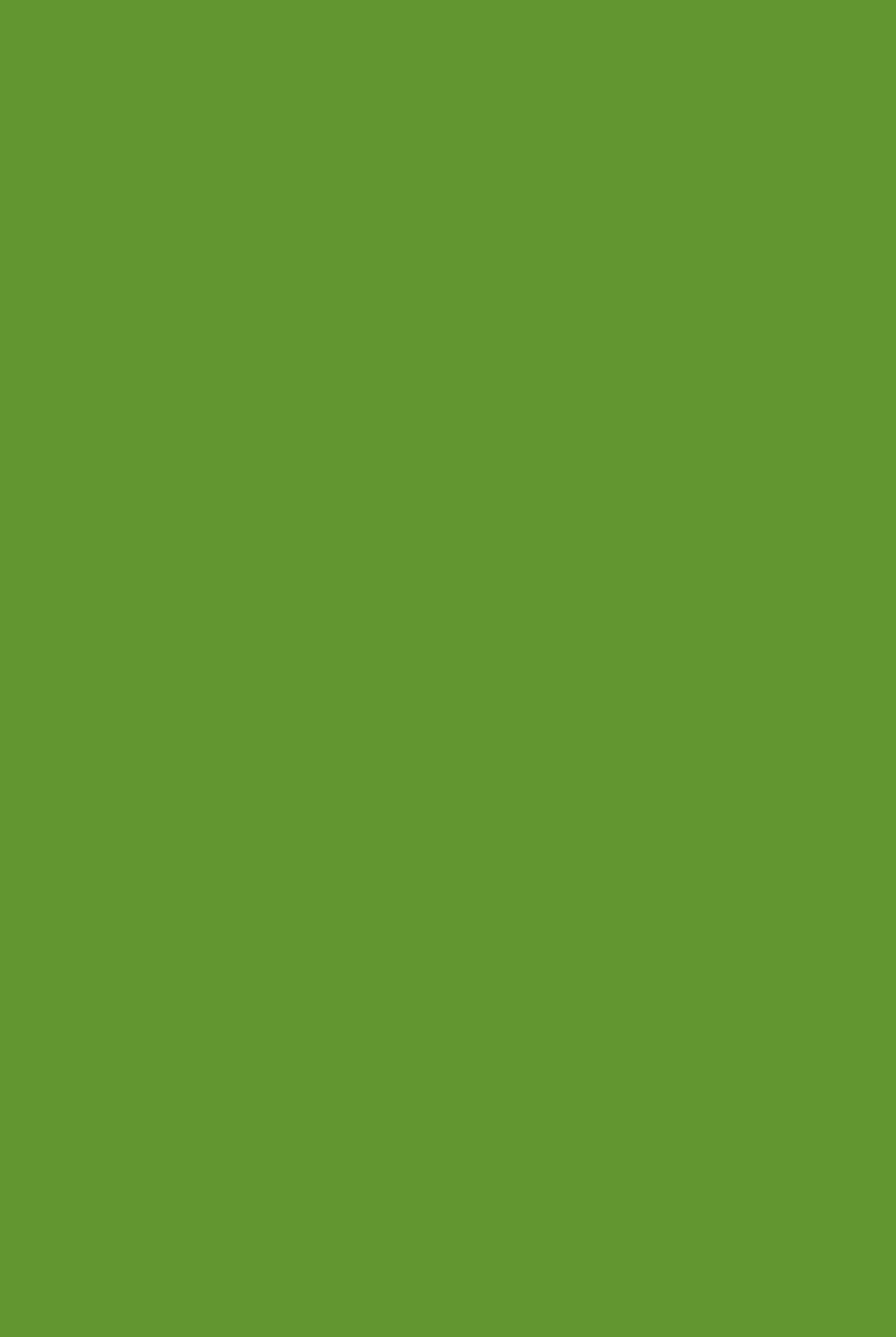
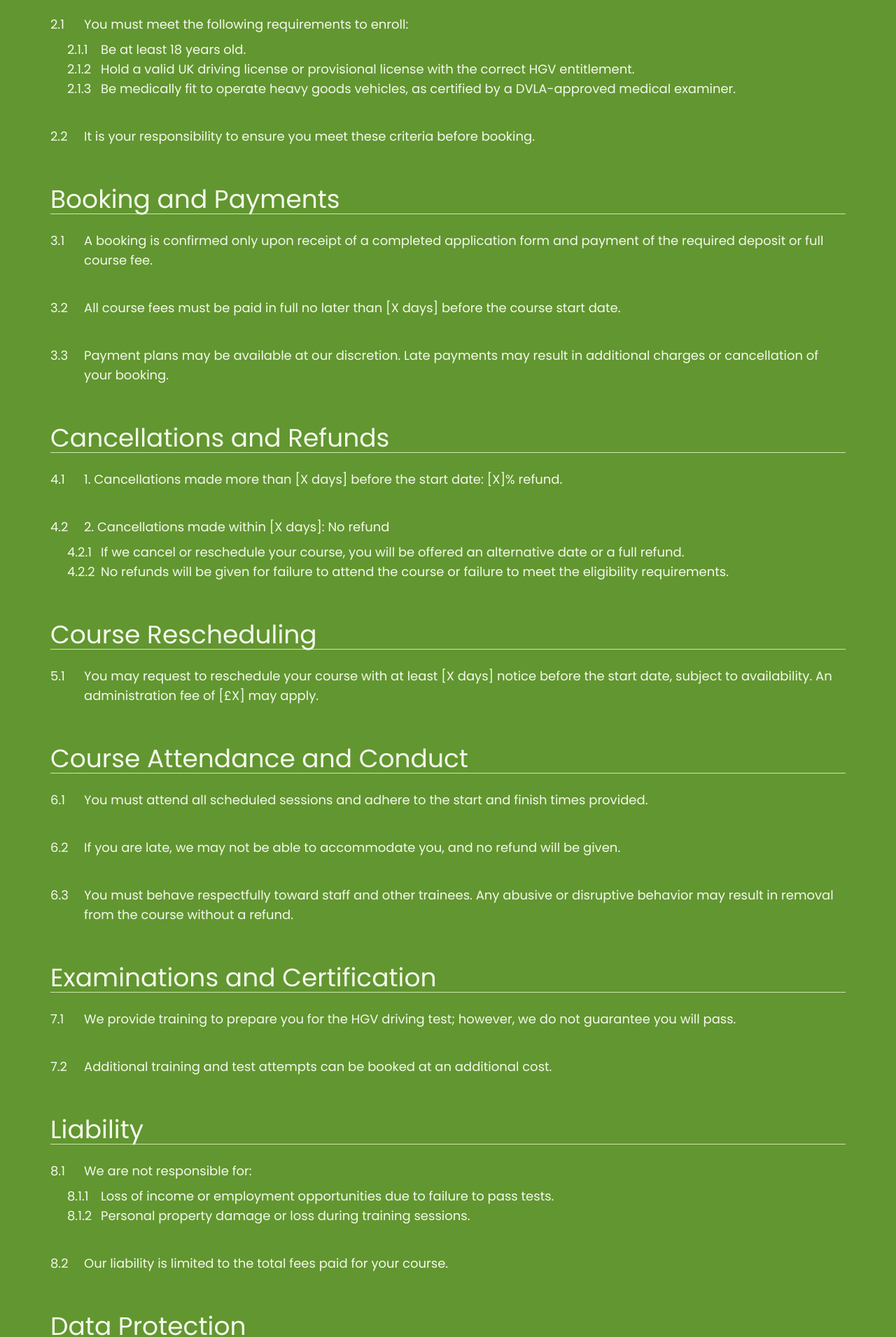
Before and after one commit to BobbyK1996/one-stop-hgv, a Next.js app: page /termsconditions in a window 1280 px wide. Shown: the part 659-2569 px from the top of the page at 70% size. Before the commit the page ends 800 px from the top, so only its background shows below. Built offline with nearby package versions, Linux system fonts and the light colour scheme.

Commit message:
Completed terms & conditions

```diff
--- /dev/null
+++ b/app/_components/HeaderAndText.js
@@ -0,0 +1,62 @@
+function HeaderAndText({ header, children, index: outerIndex }) {
+  const isContentArray = Array.isArray(children);
+
+  return (
+    <div className='flex flex-col'>
+      {header && (
+        <h1 className="text-accent-300 relative mb-4 inline-block border-b border-primary-200 text-3xl duration-200 ease-in-out before:absolute before:bottom-0 before:left-0 before:w-full before:origin-bottom-left before:scale-x-0 before:scale-y-0 before:border-b-2 before:border-l-2 before:border-primary-200 before:transition-transform before:duration-300 before:ease-in-out before:content-[''] after:absolute after:right-0 after:top-0 after:w-full after:origin-top-right after:scale-x-0 after:scale-y-0 after:border-r-2 after:border-t-2 after:border-primary-200 after:transition-transform after:duration-300 after:ease-in-out after:content-[''] hover:border-transparent hover:before:scale-x-100 hover:before:scale-y-100 hover:after:scale-x-100 hover:after:scale-y-100 sm:text-4xl">
+          {header}
+        </h1>
+      )}
+
+      {!isContentArray && children}
+
+      {isContentArray && (
+        <ul>
+          {children.map((item, itemIndex) => {
+            const itemNumber = `${outerIndex + 1}.${itemIndex + 1}`;
+
+            if (item.mainContent) {
+              return (
+                <li
+                  key={itemIndex}
+                  className='flex flex-col mt-2 mb-10 gap-y-2'
+                >
+                  <span className='flex gap-x-4'>
+                    <span className='flex-shrink-0 w-8'>{itemNumber}</span>
+                    <span>{item.mainContent}</span>
+                  </span>
+
+                  {item.subContent && (
+                    <ul className='pl-6'>
+                      {item.subContent.map((subItem, subIndex) => {
+                        const subItemNumber = `${itemNumber}.${subIndex + 1}`;
+                        return (
+                          <li key={subIndex} className='flex gap-x-4'>
+                            <span className='flex-shrink-0 w-8'>
+                              {subItemNumber}
+                            </span>
+                            <span>{subItem}</span>
+                          </li>
+                        );
+                      })}
+                    </ul>
+                  )}
+                </li>
+              );
+            } else {
+              return (
+                <li key={itemIndex} className='flex gap-x-4'>
+                  <span className='flex-shrink-0 w-8'>{itemNumber}</span>
+                  <span>{item}</span>
+                </li>
+              );
+            }
+          })}
+        </ul>
+      )}
+    </div>
+  );
+}
+
+export default HeaderAndText;
--- a/app/_lib/data.js
+++ b/app/_lib/data.js
@@ -150,3 +150,169 @@ export const CONTACT_DATA = {
   email: 'info@onestophgv.com',
   phoneNumber: '0208 8290495',
 };
+
+export const dataArray = [
+  {
+    header: 'Introduction',
+    content: [
+      {
+        mainContent:
+          'These terms and conditions (“Terms”) govern the agreement between One Stop HGV (“we,” “us,” or “our”) and the individual (“you” or “your”) enrolling in our HGV training programs.',
+      },
+      {
+        mainContent:
+          'By booking and attending our courses, you agree to comply with these Terms.',
+      },
+    ],
+  },
+  {
+    header: 'Eligibility',
+    content: [
+      {
+        mainContent: 'You must meet the following requirements to enroll:',
+        subContent: [
+          'Be at least 18 years old.',
+          'Hold a valid UK driving license or provisional license with the correct HGV entitlement.',
+          'Be medically fit to operate heavy goods vehicles, as certified by a DVLA-approved medical examiner.',
+        ],
+      },
+      {
+        mainContent:
+          'It is your responsibility to ensure you meet these criteria before booking.',
+      },
+    ],
+  },
+  {
+    header: 'Booking and Payments',
+    content: [
+      {
+        mainContent:
+          'A booking is confirmed only upon receipt of a completed application form and payment of the required deposit or full course fee.',
+      },
+      {
+        mainContent:
+          'All course fees must be paid in full no later than [X days] before the course start date.',
+      },
+      {
+        mainContent:
+          'Payment plans may be available at our discretion. Late payments may result in additional charges or cancellation of your booking.',
+      },
+    ],
+  },
+  {
+    header: 'Cancellations and Refunds',
+    content: [
+      {
+        mainContent:
+          '1.	Cancellations made more than [X days] before the start date: [X]% refund.',
+      },
+      {
+        mainContent: '2.	Cancellations made within [X days]: No refund',
+        subContent: [
+          'If we cancel or reschedule your course, you will be offered an alternative date or a full refund.',
+          'No refunds will be given for failure to attend the course or failure to meet the eligibility requirements.',
+        ],
+      },
+    ],
+  },
+  {
+    header: 'Course Rescheduling',
+    content: [
+      {
+        mainContent:
+          'You may request to reschedule your course with at least [X days] notice before the start date, subject to availability. An administration fee of [£X] may apply.',
+      },
+    ],
+  },
+  {
+    header: 'Course Attendance and Conduct',
+    content: [
+      {
+        mainContent:
+          'You must attend all scheduled sessions and adhere to the start and finish times provided.',
+      },
+      {
+        mainContent:
+          'If you are late, we may not be able to accommodate you, and no refund will be given.',
+      },
+      {
+        mainContent:
+          'You must behave respectfully toward staff and other trainees. Any abusive or disruptive behavior may result in removal from the course without a refund.',
+      },
+    ],
+  },
+  {
+    header: 'Examinations and Certification',
+    content: [
+      {
+        mainContent:
+          'We provide training to prepare you for the HGV driving test; however, we do not guarantee you will pass.',
+      },
+      {
+        mainContent:
+          'Additional training and test attempts can be booked at an additional cost.',
+      },
+    ],
+  },
+  {
+    header: 'Liability',
+    content: [
+      {
+        mainContent: 'We are not responsible for:',
+        subContent: [
+          'Loss of income or employment opportunities due to failure to pass tests.',
+          'Personal property damage or loss during training sessions.',
+        ],
+      },
+      {
+        mainContent:
+          'Our liability is limited to the total fees paid for your course.',
+      },
+    ],
+  },
+  {
+    header: 'Data Protection',
+    content: [
+      {
+        mainContent:
+          'Your personal information will be handled in accordance with the General Data Protection Regulation (GDPR).',
+      },
+      {
+        mainContent:
+          'We may use your data to contact you about your course, certifications, and relevant promotions.',
+      },
+    ],
+  },
+  {
+    header: 'Amendments to Terms and Conditions',
+    content: [
+      {
+        mainContent:
+          'We reserve the right to amend these Terms at any time. Changes will be communicated to you in writing or via email.',
+      },
+    ],
+  },
+  {
+    header: 'Governing Law',
+    content: [
+      {
+        mainContent:
+          'These Terms are governed by the laws of [England and Wales/Scotland/Northern Ireland]. Any disputes shall be subject to the exclusive jurisdiction of the courts of [your jurisdiction].',
+      },
+    ],
+  },
+  {
+    header: 'Contact Information',
+    content: [
+      {
+        mainContent:
+          'For any questions or concerns regarding these Terms, please contact us:',
+        subContent: [
+          'Email: [your email]',
+          'Phone: [your phone number]',
+          'Address: [your business address]',
+        ],
+      },
+    ],
+  },
+];
--- a/app/termsconditions/page.js
+++ b/app/termsconditions/page.js
@@ -1,5 +1,30 @@
+import HeaderAndText from '@components/HeaderAndText';
+
+import { dataArray } from '@lib/data';
+
 function Page() {
-  return <div></div>;
+  return (
+    <section className='relative flex flex-col w-full'>
+      <div className='mx-auto mt-[138px] flex h-full max-w-6xl flex-col place-items-start gap-4 gap-y-16 px-2 py-10 xs:mt-[170px]'>
+        <h1 className='text-5xl font-bold sm:text-7xl md:text-8xl'>
+          Terms <span className='text-primary-300'>& Conditions</span>
+        </h1>
+
+        <div className='flex flex-col w-full gap-4 text-lg text-primary-50'>
+          {dataArray.map((textItem, index) => (
+            <HeaderAndText header={textItem.header} index={index}>
+              {textItem.content}
+            </HeaderAndText>
+          ))}
+          <p className='text-sm text-slate-400'>
+            [Company Name] is an equal opportunity employer. We celebrate
+            diversity and are committed to creating an inclusive environment for
+            all employees.
+          </p>
+        </div>
+      </div>
+    </section>
+  );
 }
 
 export default Page;
```
